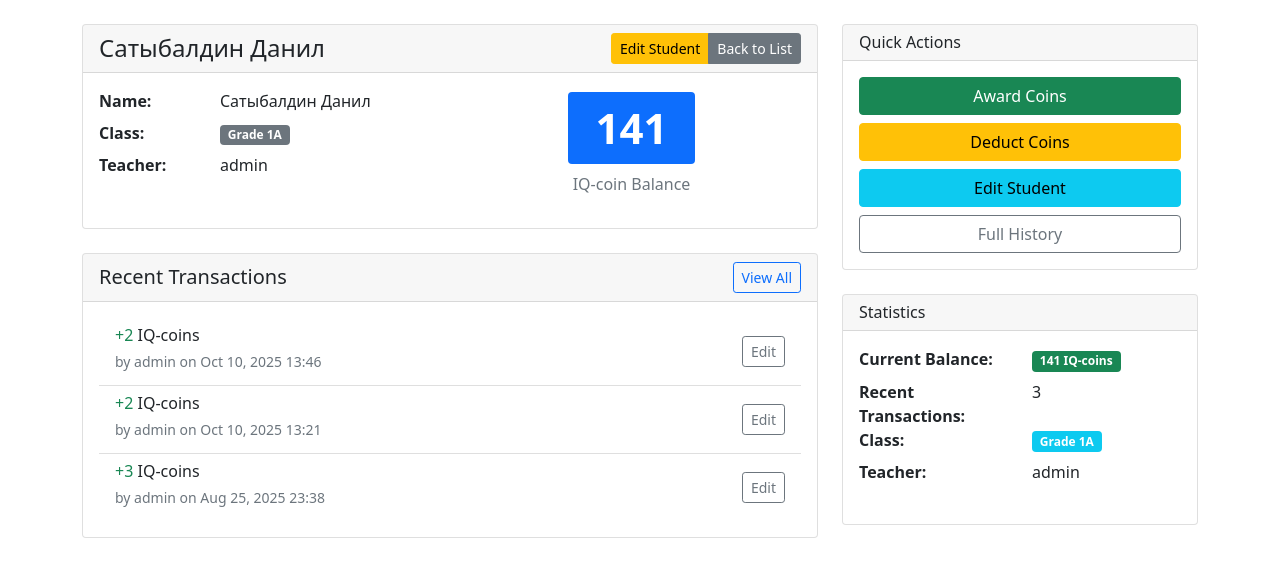
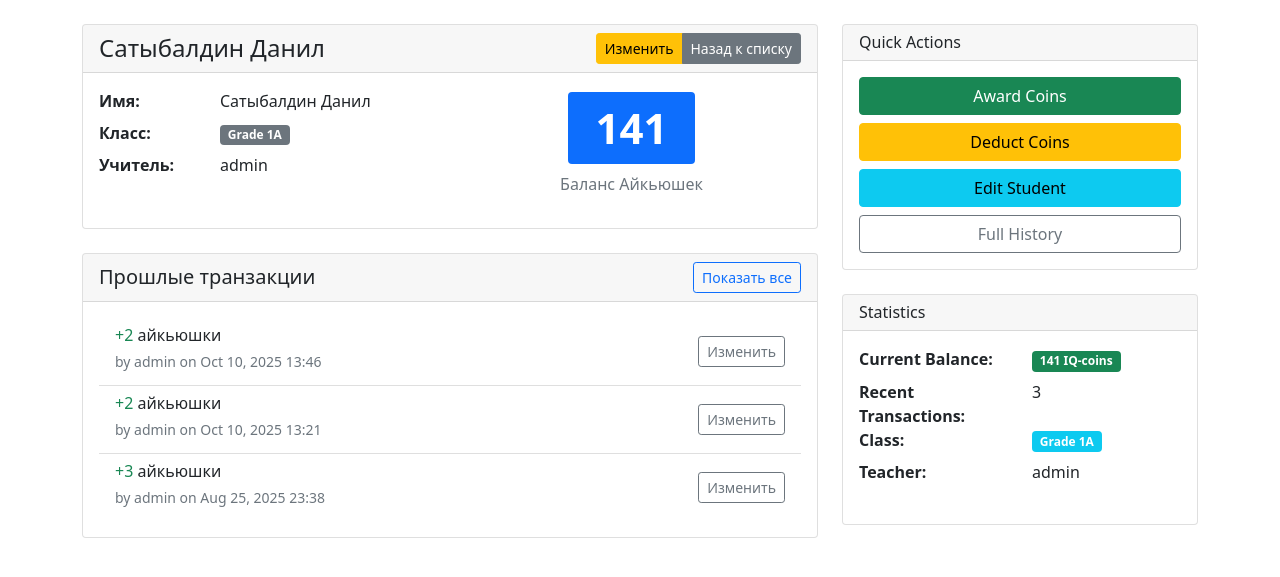
Before and after one commit to Herlock/w, a Django app: page /students/1/ in a window 1280 px wide. Shown: the part 56-633 px from the top of the page. Run offline with Django 4.2, Linux system fonts and the light colour scheme; a user stored in the database is signed in; data comes from the database, SQL or seed files in the repository.

Commit message:
Поправлены переводы

```diff
--- a/iqcoin_project/iqcoin_app/templates/student_detail.html
+++ b/iqcoin_project/iqcoin_app/templates/student_detail.html
@@ -11,10 +11,10 @@
                 <h4 class="mb-0">{{ student.name }}</h4>
                 <div class="btn-group" role="group">
                     <a href="{% url 'student_edit' student.id %}" class="btn btn-warning btn-sm">
-                        Edit Student
+                        Изменить
                     </a>
                     <a href="{% url 'student_list' %}" class="btn btn-secondary btn-sm">
-                        Back to List
+                        Назад к списку
                     </a>
                 </div>
             </div>
@@ -22,15 +22,15 @@
                 <div class="row">
                     <div class="col-md-6">
                         <dl class="row">
-                            <dt class="col-sm-4">Name:</dt>
+                            <dt class="col-sm-4">Имя:</dt>
                             <dd class="col-sm-8">{{ student.name }}</dd>
 
-                            <dt class="col-sm-4">Class:</dt>
+                            <dt class="col-sm-4">Класс:</dt>
                             <dd class="col-sm-8">
                                 <span class="badge bg-secondary">{{ student.group.group }}</span>
                             </dd>
 
-                            <dt class="col-sm-4">Teacher:</dt>
+                            <dt class="col-sm-4">Учитель:</dt>
                             <dd class="col-sm-8">{{ student.group.teacher.username }}</dd>
                         </dl>
                     </div>
@@ -41,7 +41,7 @@
                                     {{ student.balance }}
                                 </span>
                             </h2>
-                            <p class="text-muted">IQ-coin Balance</p>
+                            <p class="text-muted">Баланс Айкьюшек</p>
                         </div>
                     </div>
                 </div>
@@ -51,9 +51,9 @@
         <!-- Recent Transactions -->
         <div class="card">
             <div class="card-header d-flex justify-content-between align-items-center">
-                <h5 class="mb-0">Recent Transactions</h5>
+                <h5 class="mb-0">Прошлые транзакции</h5>
                 <a href="{% url 'transaction_history' %}?student={{ student.id }}" class="btn btn-outline-primary btn-sm">
-                    View All
+                    Показать все
                 </a>
             </div>
             <div class="card-body">
@@ -70,7 +70,7 @@
                                             <i class="bi bi-dash-circle"></i> -{{ transaction.amount }}
                                         {% endif %}
                                     </span>
-                                    IQ-coins
+                                    айкьюшки
                                 </h6>
                                 <p class="mb-1">
                                     <small class="text-muted">
@@ -83,12 +83,12 @@
                                     </p>
                                 {% endif %}
                                 {% if transaction.edited %}
-                                    <small class="badge bg-warning text-dark">Edited</small>
+                                    <small class="badge bg-warning text-dark">Исправлен</small>
                                 {% endif %}
                             </div>
                             {% if transaction.type == 'AWARD' %}
                                 <a href="{% url 'edit_transaction' transaction.id %}" class="btn btn-outline-secondary btn-sm">
-                                    Edit
+                                    Изменить
                                 </a>
                             {% endif %}
                         </div>
@@ -96,7 +96,7 @@
                     </div>
                 {% else %}
                     <div class="text-center py-4">
-                        <p class="text-muted">No transactions found for this student.</p>
+                        <p class="text-muted">Не найдено транзакций по заданному ученику</p>
                         <a href="{% url 'award_coins' %}" class="btn btn-primary btn-sm">Award First Coins</a>
                     </div>
                 {% endif %}
```
